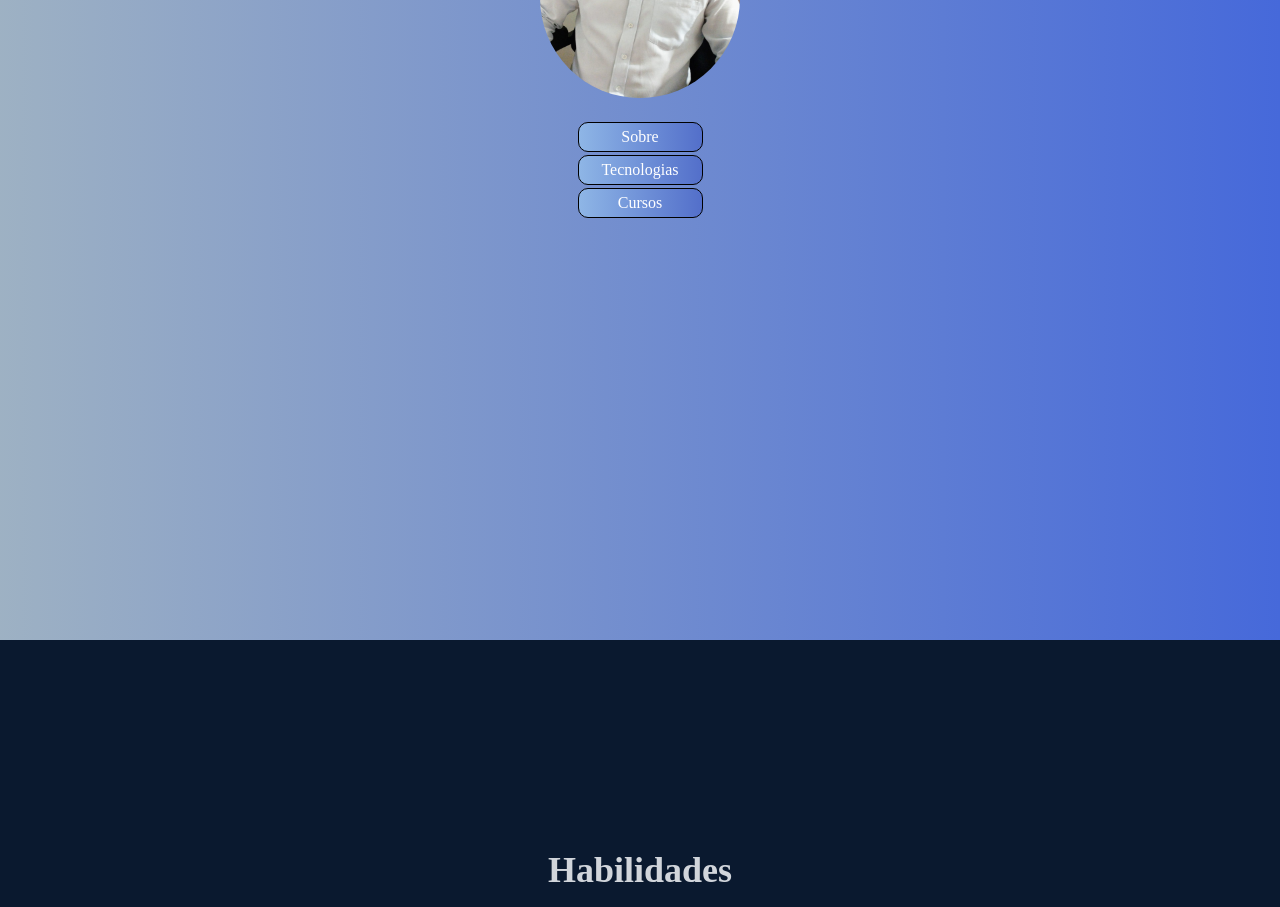
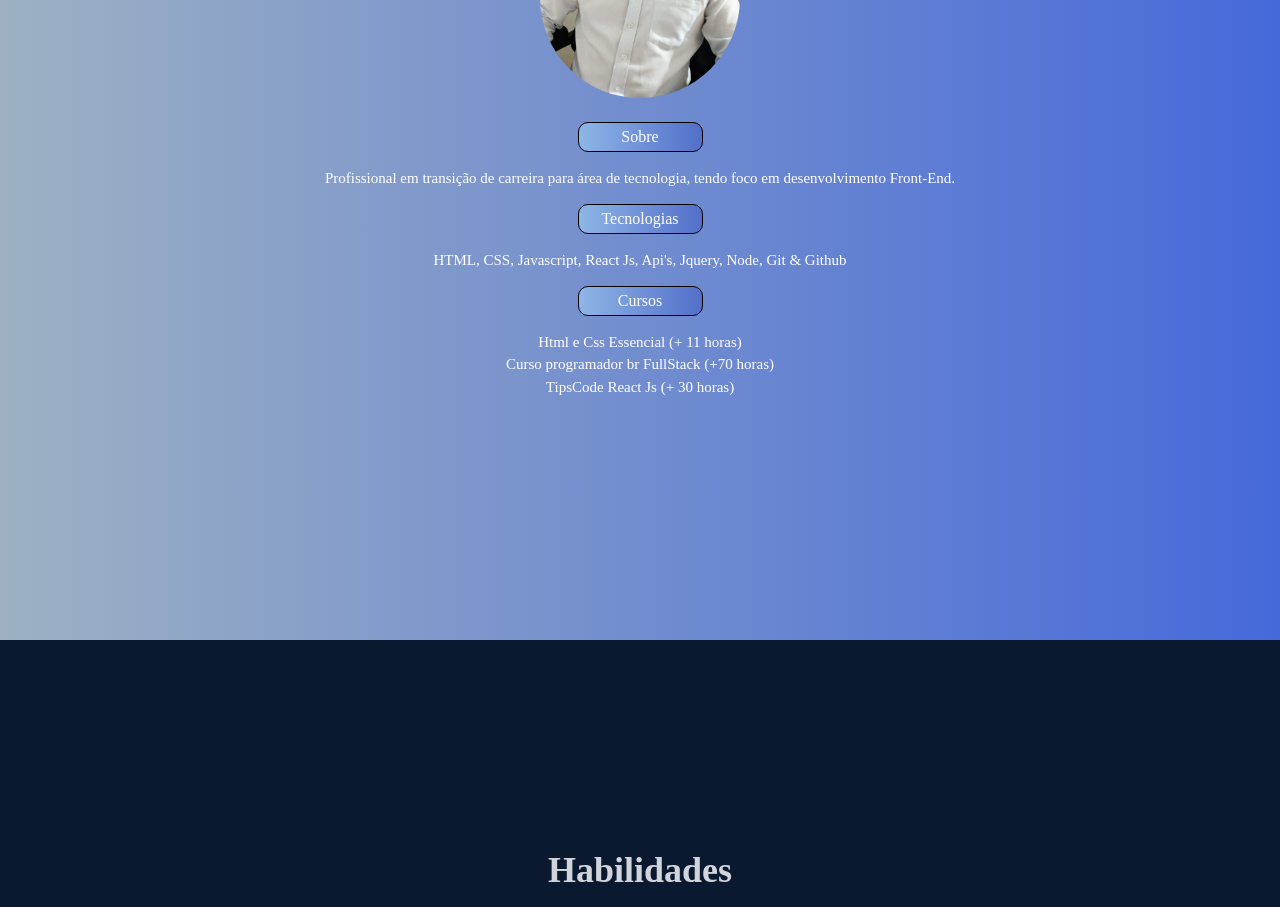
Before and after one commit to bruno-boggio/myPortfolio, a React (Create React App) app: page / in a window 1280 px wide. Shown: the part 1040-1947 px from the top of the page. Built offline with nearby package versions, Linux system fonts and the light colour scheme.

Commit message:
alteração botão sobre

```diff
--- a/src/components/About.jsx
+++ b/src/components/About.jsx
@@ -1,12 +1,12 @@
 import React, {useState} from "react";
 import Picture from '../assets/bruno-pic.jpg'
-import CgArrowLongDown from 'react-icons/cg'
+
 
 function About(){
 
-    const [about,setAbout] = useState(false)
-    const [techs, setTechs] = useState(false)
-    const [courses, setCourses] = useState(false)
+    const [about,setAbout] = useState(true)
+    const [techs, setTechs] = useState(true)
+    const [courses, setCourses] = useState(true)
 
     return(
     <div name="about" className="back-color w-full h-screen">
--- a/src/index.css
+++ b/src/index.css
@@ -108,7 +108,7 @@
     flex-direction: column;
     align-items: center;
     margin: 0.5rem auto;
-    gap: 3px;
+    gap: 10px;
 }
 
 .about-btn{
```
